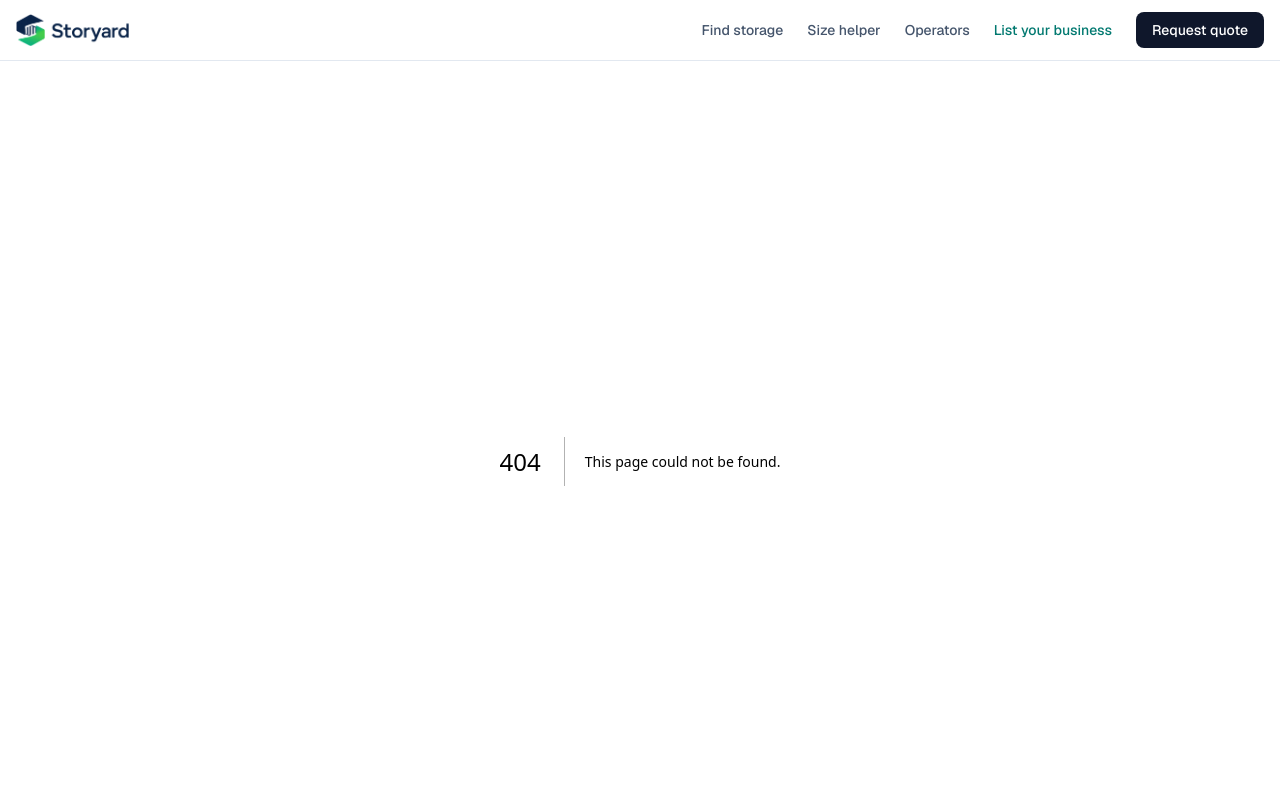
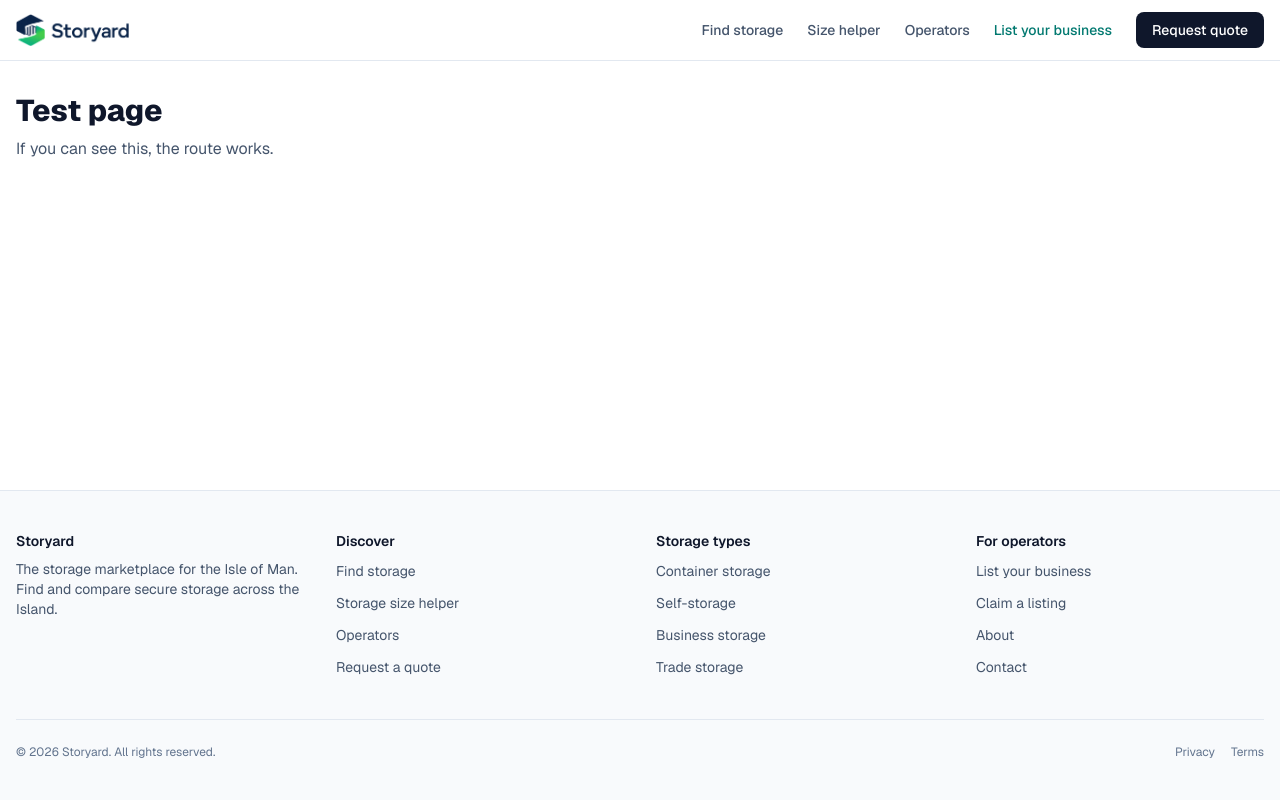
Before and after one commit to ukwebsitebusiness/storyard, a Next.js app: page /test-page in a window 1280 px wide. Before the commit this address had no page. Shown: the top 800 px of the page. Built offline with nearby package versions, Linux system fonts and the light colour scheme.

Commit message:
Add test-page diagnostic route for Vercel 503 issue

```diff
--- /dev/null
+++ b/app/test-page/page.tsx
@@ -0,0 +1,12 @@
+export const metadata = {
+  title: "Test Page — Storyard",
+};
+
+export default function TestPage() {
+  return (
+    <div className="mx-auto max-w-7xl px-4 py-8">
+      <h1 className="text-3xl font-extrabold text-slate-900">Test page</h1>
+      <p className="mt-2 text-slate-600">If you can see this, the route works.</p>
+    </div>
+  );
+}
```
